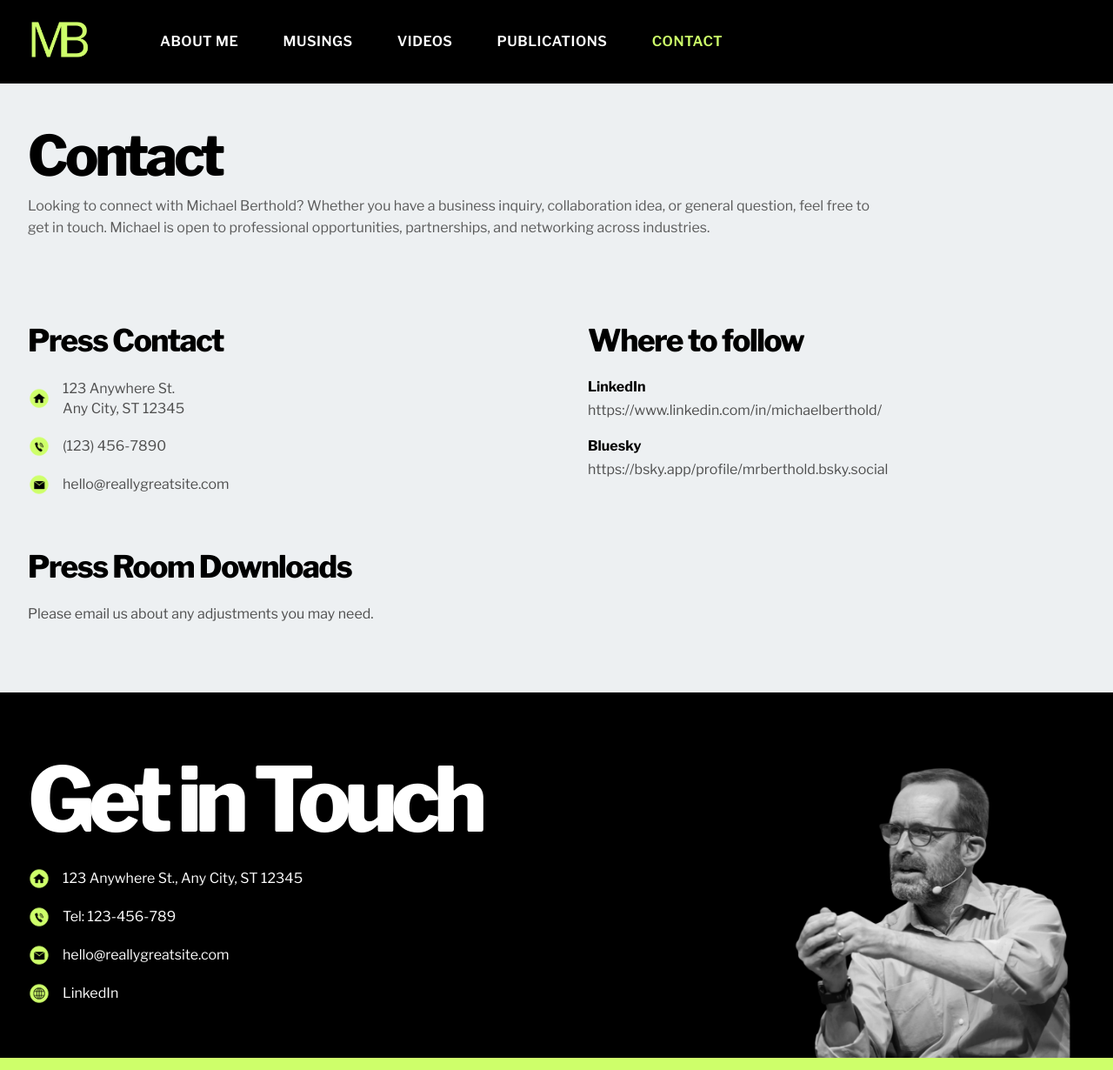
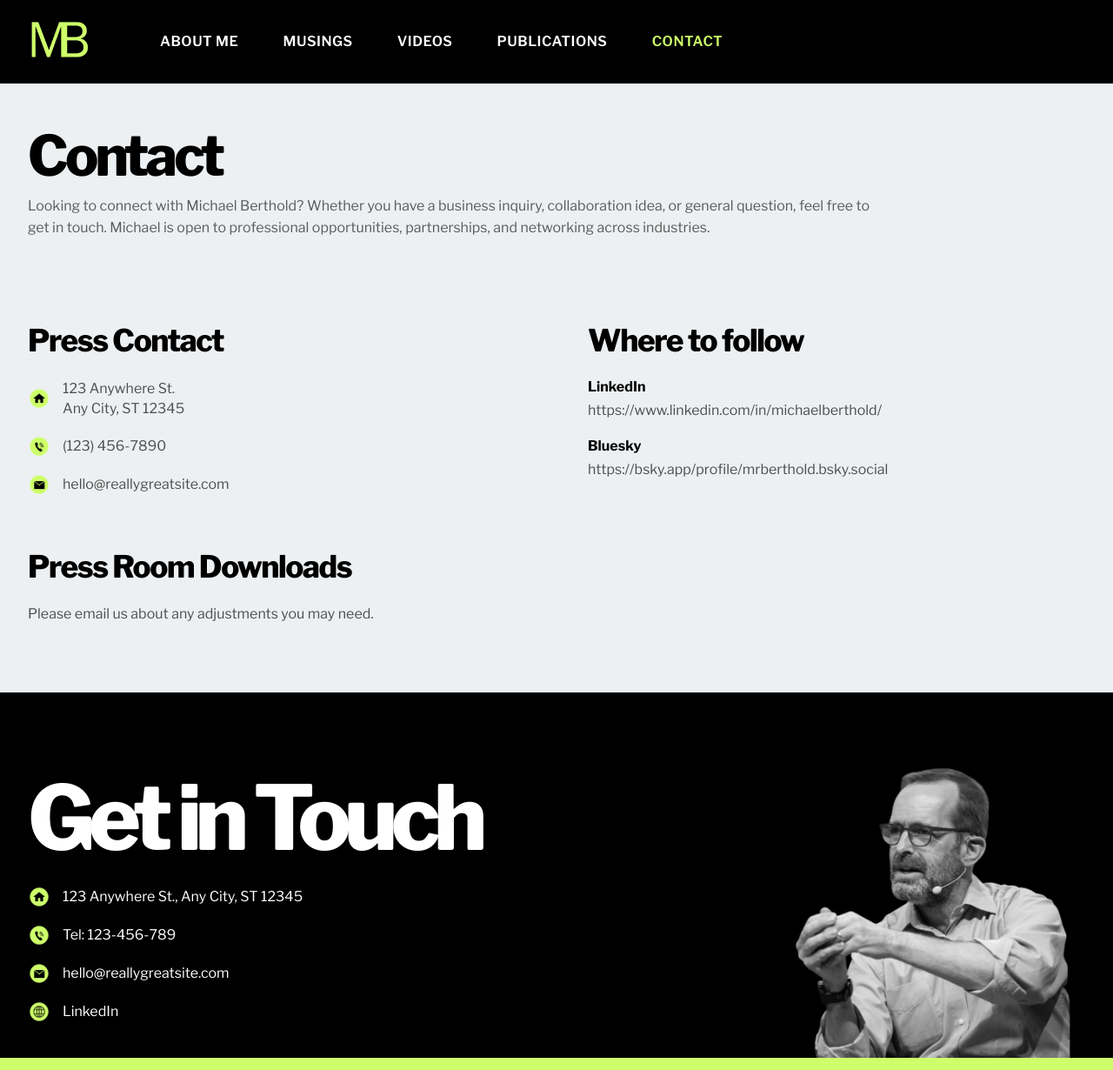
Before and after one commit to lacahelpme/mb, a Jekyll site: the page built from contact.html, in a window 1280 px wide. Shown: the whole page at 87% size. Built offline with Jekyll 4.4.1, drawn with Linux system fonts in a browser that asks for light colours.

Commit message:
Update style.css

```diff
--- a/assets/css/style.css
+++ b/assets/css/style.css
@@ -1615,8 +1615,9 @@
 .footer-grid {
   min-height: 420px;
   display: grid;
-  grid-template-columns: 1fr;
-  align-items: center;
+  grid-template-columns: minmax(0, 1fr) minmax(260px, 420px);
+  align-items: end;
+  column-gap: clamp(32px, 4vw, 72px);
   position: relative;
 }
 
@@ -1669,10 +1670,11 @@
 }
 
 .footer-figure {
-  position: absolute;
-  right: 0;
-  bottom: 0;
-  width: min(32vw, 420px);
+  position: relative;
+  width: 100%;
+  max-width: 420px;
+  justify-self: end;
+  align-self: end;
   z-index: 1;
   pointer-events: none;
 }
```
